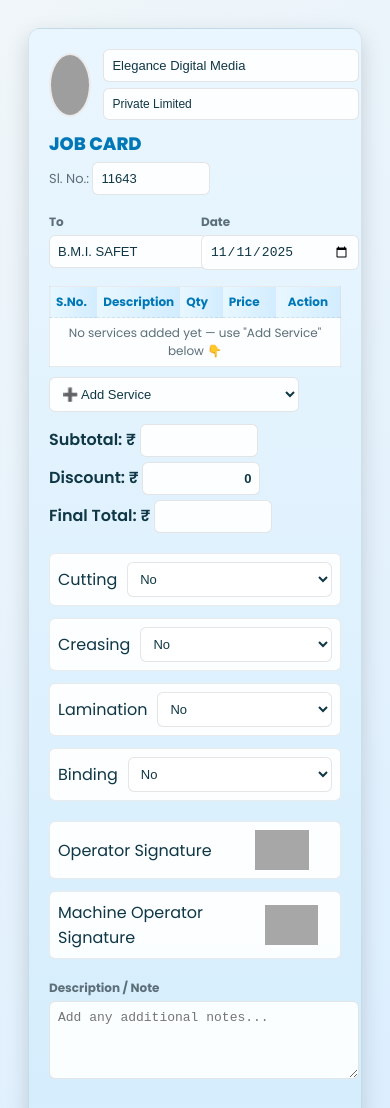
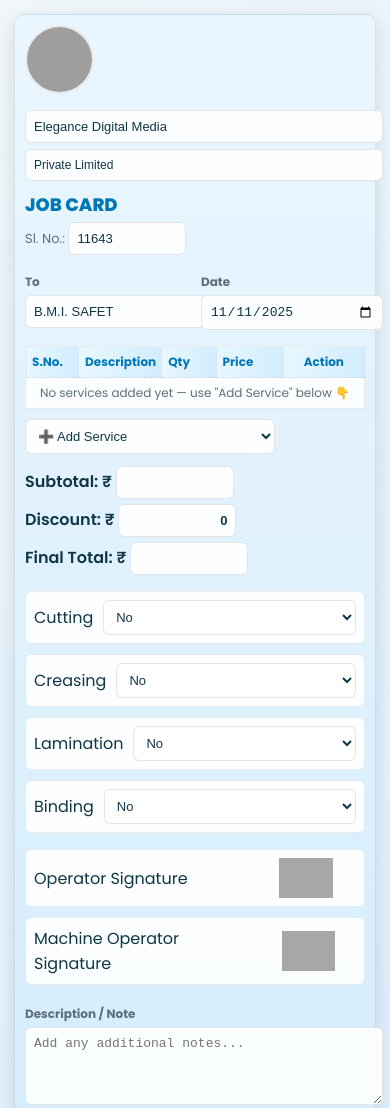
Before and after one commit to AppDev-Flutter/edmprint, a plain HTML site: page index.html in a window 390 px wide. Shown: the top 1108 px of the page. Drawn offline with Linux system fonts and the light colour scheme; grey boxes are pictures that could not be loaded.

Commit message:
Update index.html

```diff
--- a/index.html
+++ b/index.html
@@ -22,7 +22,7 @@
   body {
     font-family: "Poppins", sans-serif;
     background: var(--bg-gradient);
-    padding: 20px;
+    padding: 10px; /* ↓ reduced padding for mobile */
     display: flex;
     justify-content: center;
     color: var(--text);
@@ -34,8 +34,8 @@
     background: var(--card-gradient);
     border: 1px solid var(--border-light);
     border-radius: 12px;
-    padding: 20px;
-    box-shadow: 0 8px 22px rgba(0,0,0,0.15);
+    padding: 16px; /* ↓ slightly reduced padding */
+    box-shadow: 0 6px 18px rgba(0,0,0,0.12);
   }
 
   .header {
@@ -43,12 +43,12 @@
     align-items: flex-start;
     justify-content: space-between;
     flex-wrap: wrap;
-    gap: 16px;
+    gap: 12px;
   }
 
   .logo {
     display: flex;
-    gap: 12px;
+    gap: 10px;
     align-items: center;
   }
 
@@ -62,6 +62,7 @@
     display: flex;
     align-items: center;
     justify-content: center;
+    flex-shrink: 0;
   }
 
   .logo-circle img {
@@ -75,7 +76,7 @@
     flex-direction: column;
     align-items: flex-end;
     justify-content: center;
-    gap: 5px;
+    gap: 4px;
   }
 
   .job-right .title { font-weight: 800; font-size: 22px; color: var(--accent); }
@@ -147,8 +148,8 @@
   .bottom-row {
     display: flex;
     flex-wrap: wrap;
-    gap: 12px;
-    margin-top: 20px;
+    gap: 10px;
+    margin-top: 16px;
   }
 
   .small-box {
@@ -187,8 +188,23 @@
       gap: 10px;
     }
 
+    .job-card {
+      margin: 0 4px; /* tighter margin for small screens */
+      padding: 12px; /* compact padding */
+    }
+
     .job-right {
       align-items: flex-start;
+    }
+
+    .logo {
+      flex-wrap: wrap;
+    }
+
+    .logo-circle {
+      width: 70px;
+      height: 70px;
+      margin-bottom: 6px; /* ensures logo is always visible */
     }
 
     table, th, td {
@@ -210,9 +226,19 @@
   }
 
   @media (max-width: 480px) {
+    body {
+      padding: 6px;
+    }
+
+    .job-card {
+      padding: 10px;
+      margin: 0;
+      border-radius: 10px;
+    }
+
     .logo-circle {
-      width: 60px;
-      height: 60px;
+      width: 65px;
+      height: 65px;
     }
 
     .job-right .title {
@@ -230,6 +256,11 @@
 
     .summary input {
       width: 100px;
+    }
+
+    .btn {
+      font-size: 13px;
+      padding: 8px 12px;
     }
   }
 </style>
```
